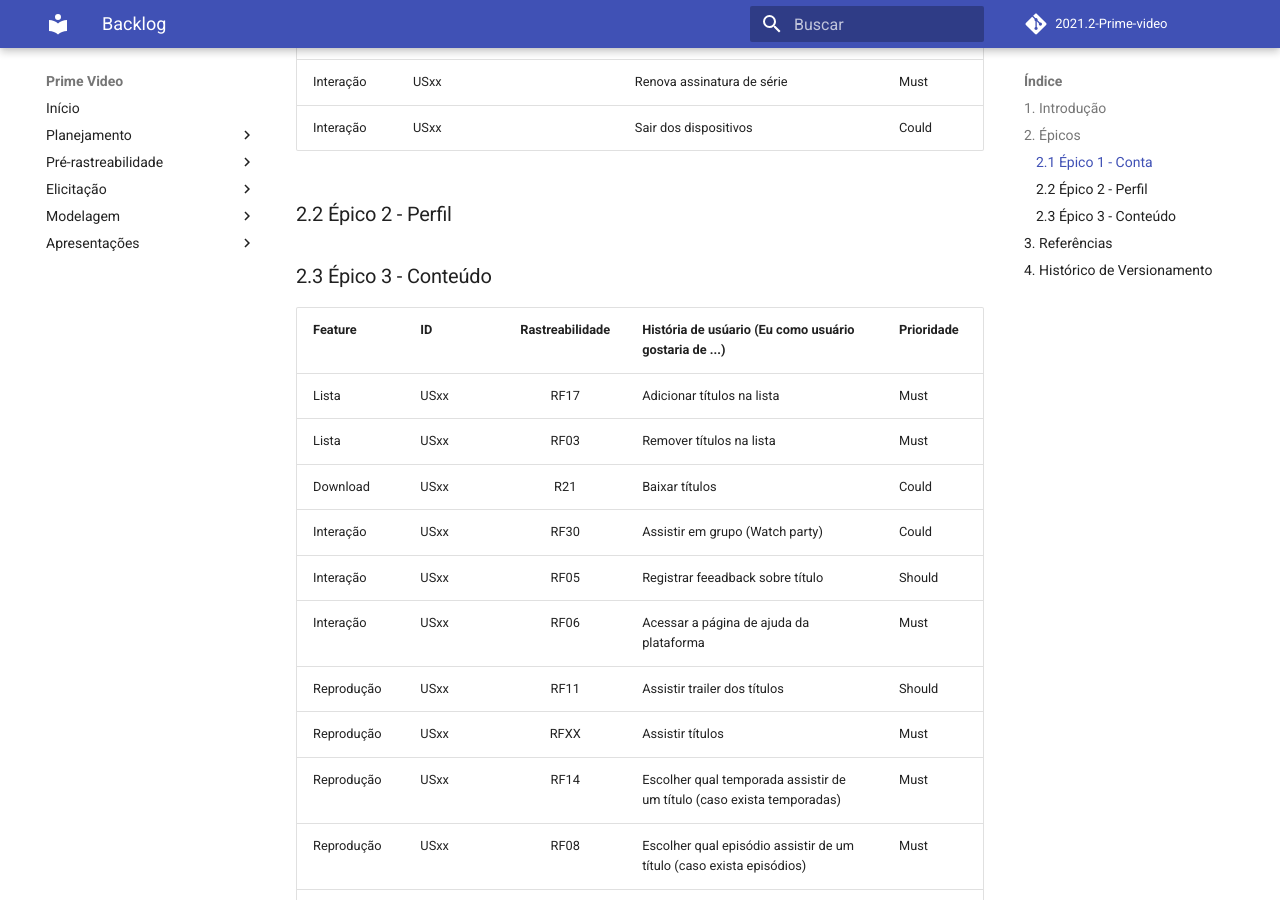
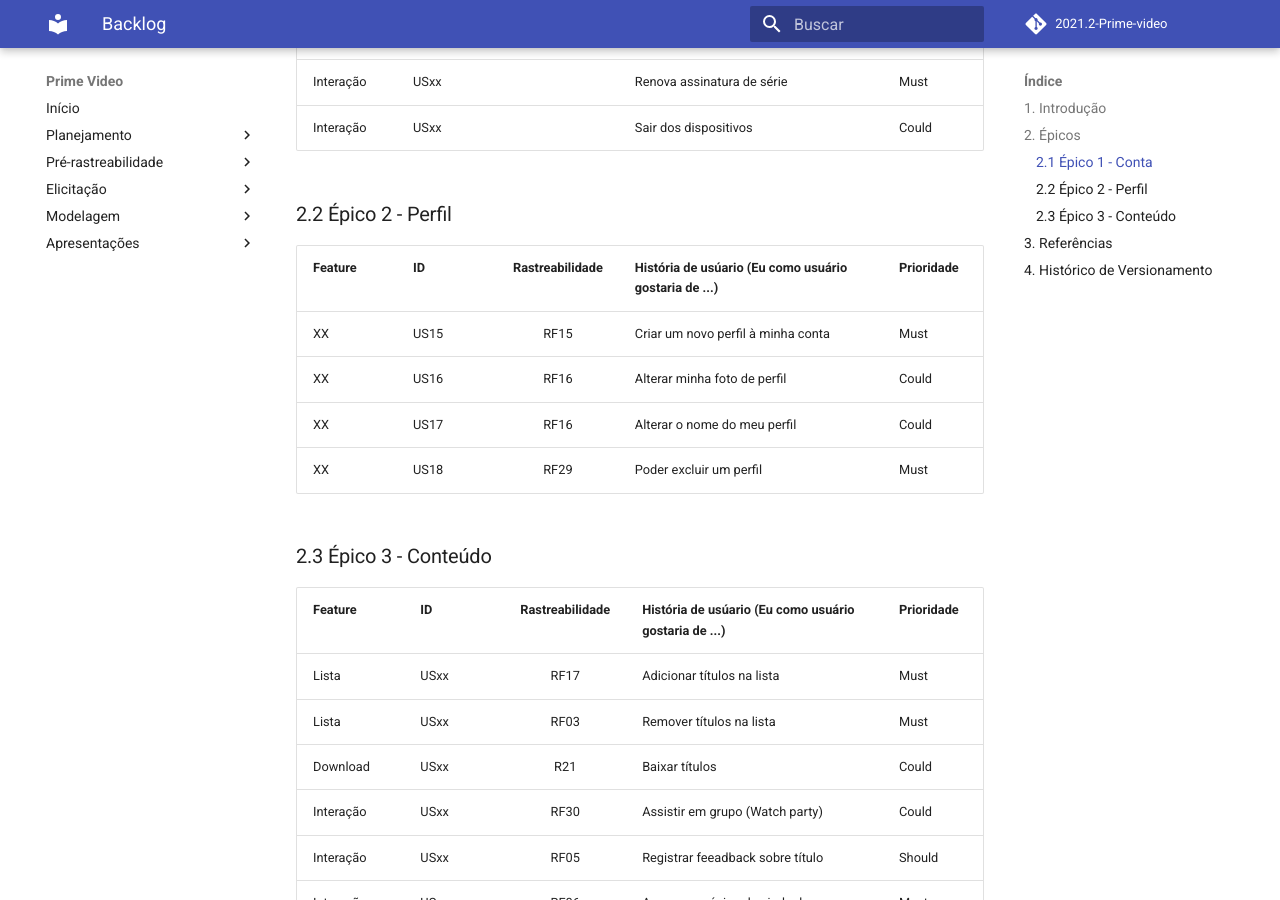
Before and after one commit to Requisitos-de-Software/2021.2-Prime-video, an MkDocs documentation site: the page built from docs/modelagem/agil/backlog.md, in a window 1280 px wide and 900 px high, scrolled down 904 px. Built offline with MkDocs 1.6.1 and Material for MkDocs 9.7.7, drawn with Linux system fonts in a browser that asks for light colours; comment, search, counter and statistics services are not loaded; some of the changed text lies outside the part shown.

Commit message:
Update backlog.md

```diff
--- a/docs/modelagem/agil/backlog.md
+++ b/docs/modelagem/agil/backlog.md
@@ -27,7 +27,12 @@
 
 
 ### 2.2 Épico 2 - Perfil
-
+| Feature | ID | Rastreabilidade | História de usúario (Eu como usuário gostaria de ...) | Prioridade |
+| ------- | -- | :-------------: | ----------------------------------------------------- | ---------- |
+| XX | US15 | RF15 |  Criar um novo perfil à minha conta | Must |
+| XX | US16 | RF16 |  Alterar minha foto de perfil | Could |
+| XX | US17 | RF16 |  Alterar o nome do meu perfil | Could |
+| XX | US18 | RF29 |  Poder excluir um perfil | Must |
 
 ### 2.3 Épico 3 - Conteúdo
 
@@ -72,3 +77,4 @@
 |-|-|-|-|-|
 |0.1|06/03/2022|Estrutura do backlog e Criação do Épico de conteúdo|[Antonio Igor](https://github.com/antonioigorcarvalho) e [Lameque Fernandes](https://github.com/lamequefernandes)||
 |0.2|06/03/2022|Adição da Rastreabilidade na tabela de épico 3|[Lameque Fernandes](https://github.com/lamequefernandes)||
+|0.2|06/03/2022|Adição das histórias de usuário relacionadas ao Perfil|[Caio Santos](https://github.com/caiobsantos)|[Lameque Fernandes](https://github.com/lamequefernandes)|
```
